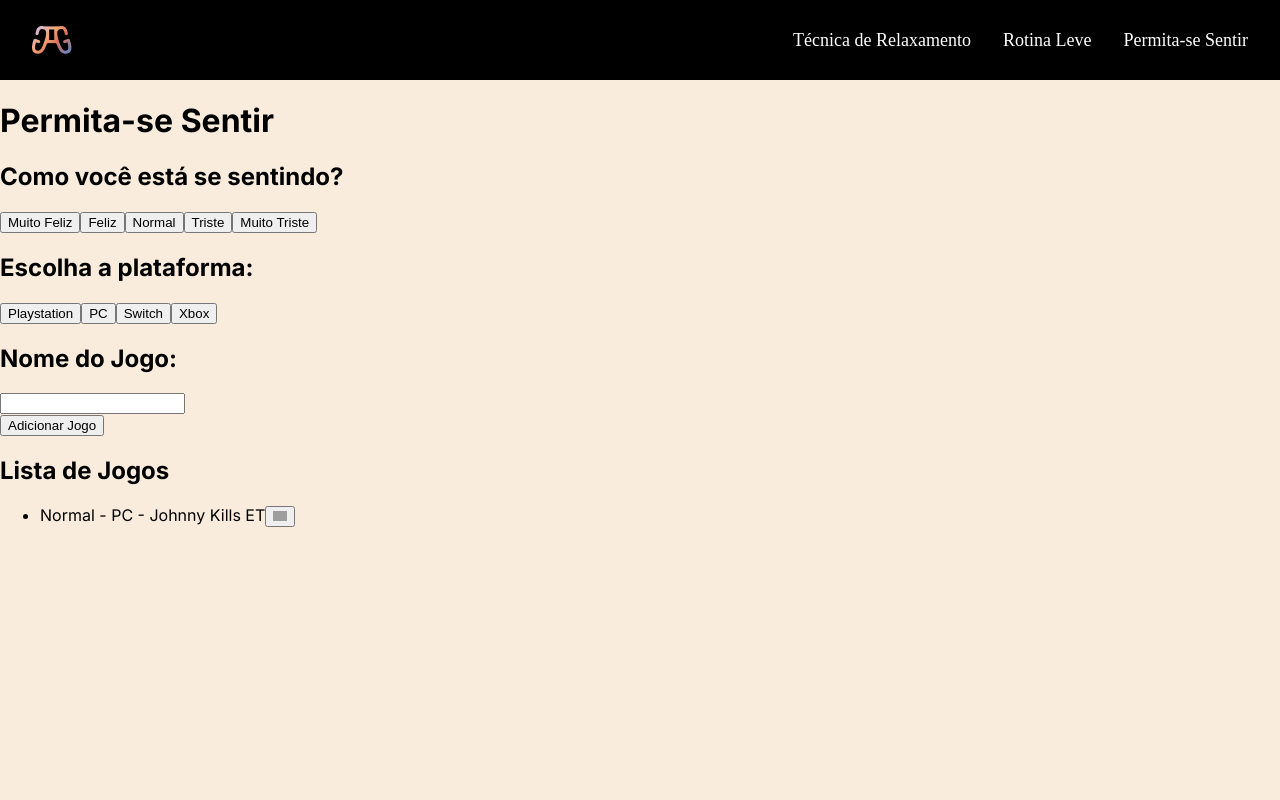
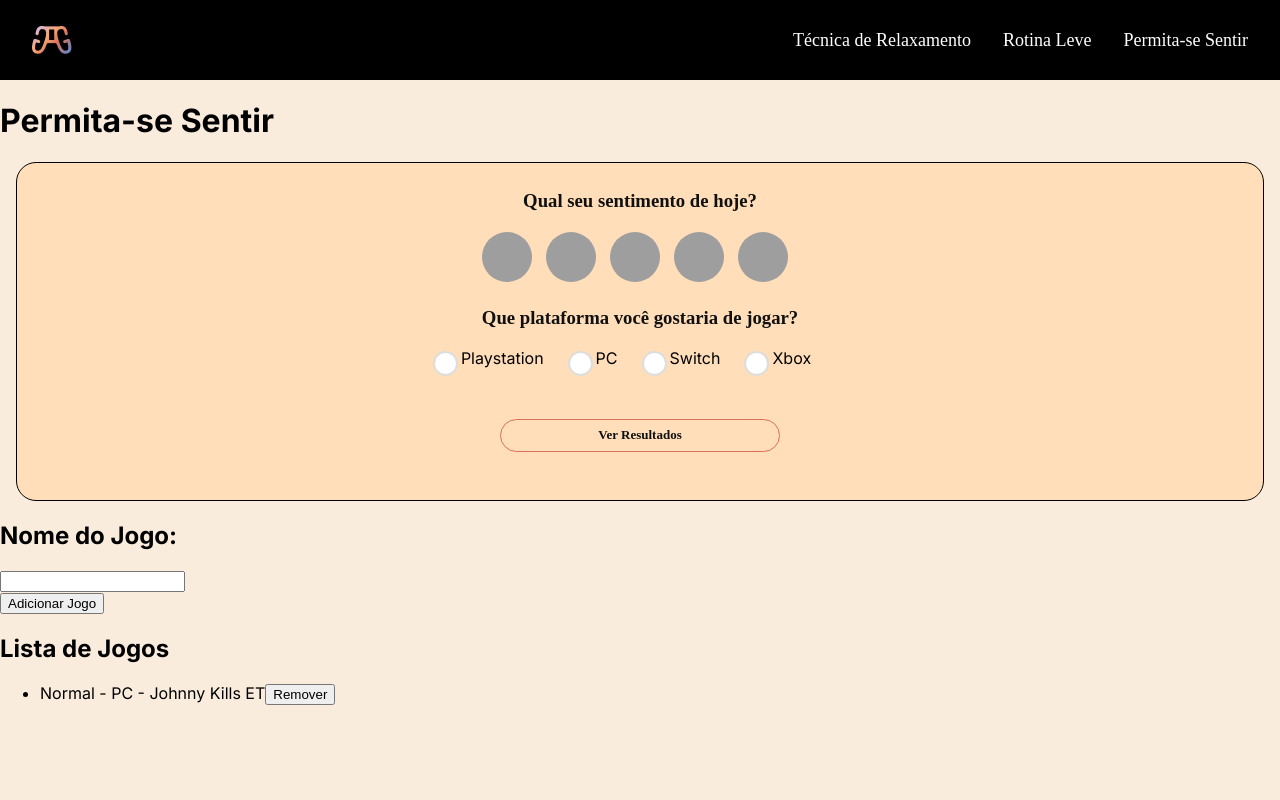
Before and after one commit to JoaoVictorPimenta/gamer-guardian, a Next.js app: page /permita-se-sentir in a window 1280 px wide. Shown: the top 800 px of the page. Built offline with nearby package versions, Linux system fonts and the light colour scheme; data requests are answered from the project's data file; grey boxes are pictures that could not be loaded.

Commit message:
update sentimentals buttons

```diff
--- a/src/app/permita-se-sentir/page.js
+++ b/src/app/permita-se-sentir/page.js
@@ -1,6 +1,66 @@
 "use client";
 
 import { useState, useEffect } from 'react';
+
+const Card = ({ setEmotion, setPlatform, selectedEmotion, selectedPlatform }) => {
+  const handleEmotionChange = (emotion) => {
+    setEmotion(emotion);
+  };
+
+  const handlePlatformChange = (platform) => {
+    setPlatform(platform);
+  };
+
+  return (
+    <article className="alinhaVert card">
+      <div>
+        <div>
+          <h3 className="nimbus-sentimento">Qual seu sentimento de hoje?</h3>
+          <div className="emojis">
+            {['Muito Feliz', 'Feliz', 'Normal', 'Triste', 'Muito Triste'].map((emotion) => (
+              <div key={emotion}>
+                <input
+                  type="radio"
+                  id={emotion}
+                  name="emoji"
+                  className="emoji-input"
+                  checked={selectedEmotion === emotion}
+                  onChange={() => handleEmotionChange(emotion)}
+                />
+                <label htmlFor={emotion} className="emoji-label">
+                  <img src={`${emotion.toLowerCase().replace(/ /g, '-')}.png`} alt={emotion} />
+                </label>
+              </div>
+            ))}
+          </div>
+        </div>
+
+        <div className="card-content">
+          <h3 className="nimbus-sentimento">Que plataforma você gostaria de jogar?</h3>
+          <div className="checkboxes">
+            {['Playstation', 'PC', 'Switch', 'Xbox'].map((platform) => (
+              <div className="checkbox" key={platform}>
+                <input
+                  type="checkbox"
+                  className="checkbox-round"
+                  checked={selectedPlatform === platform}
+                  onChange={() => handlePlatformChange(platform)}
+                />
+                <label>{platform}</label>
+              </div>
+            ))}
+          </div>
+        </div>
+
+        <div className="link-resultado">
+          <a className="botao-resultado nimbus" href="/permita-se-sentir/indica-jogo">
+            Ver resultados
+          </a>
+        </div>
+      </div>
+    </article>
+  );
+};
 
 const Page = () => {
   const [emotion, setEmotion] = useState('');
@@ -61,22 +121,12 @@ const Page = () => {
     <div>
       <h1>Permita-se Sentir</h1>
       <form onSubmit={handleSubmit}>
-        <div>
-          <h2>Como você está se sentindo?</h2>
-          {['Muito Feliz', 'Feliz', 'Normal', 'Triste', 'Muito Triste'].map((em) => (
-            <button key={em} type="button" onClick={() => setEmotion(em)}>
-              {em}
-            </button>
-          ))}
-        </div>
-        <div>
-          <h2>Escolha a plataforma:</h2>
-          {['Playstation', 'PC', 'Switch', 'Xbox'].map((plat) => (
-            <button key={plat} type="button" onClick={() => setPlatform(plat)}>
-              {plat}
-            </button>
-          ))}
-        </div>
+        <Card
+          setEmotion={setEmotion}
+          setPlatform={setPlatform}
+          selectedEmotion={emotion}
+          selectedPlatform={platform}
+        />
         <div>
           <h2>Nome do Jogo:</h2>
           <input type="text" value={game} onChange={(e) => setGame(e.target.value)} />
@@ -89,9 +139,7 @@ const Page = () => {
           {games.map((g) => (
             <li key={g.id}>
               {g.emotion} - {g.platform} - {g.game}
-              <button type="button" onClick={() => handleDelete(g.id)}>
-                <img src="https://super.so/icon/dark/trash-2.svg" alt="Delete" height={10} />
-              </button>
+              <button type="button" onClick={() => handleDelete(g.id)}>Remover</button>
             </li>
           ))}
         </ul>
```
